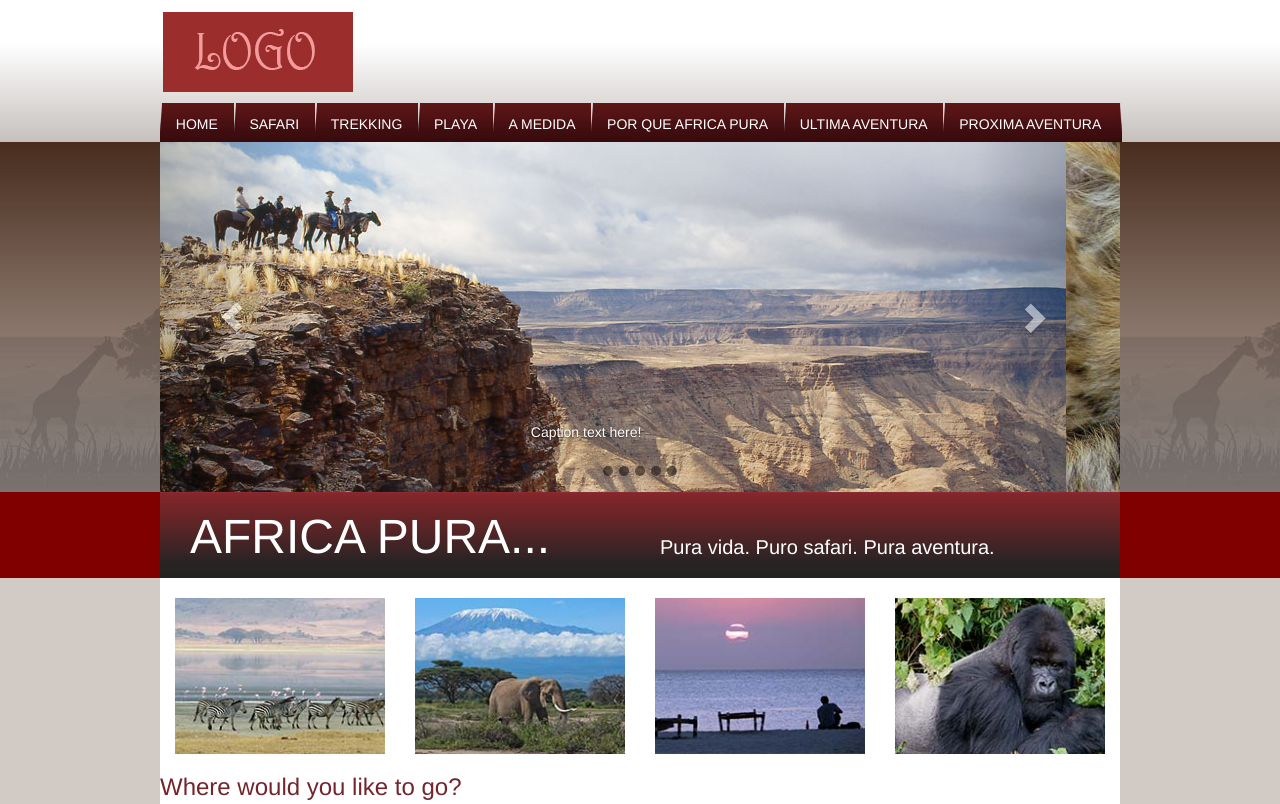
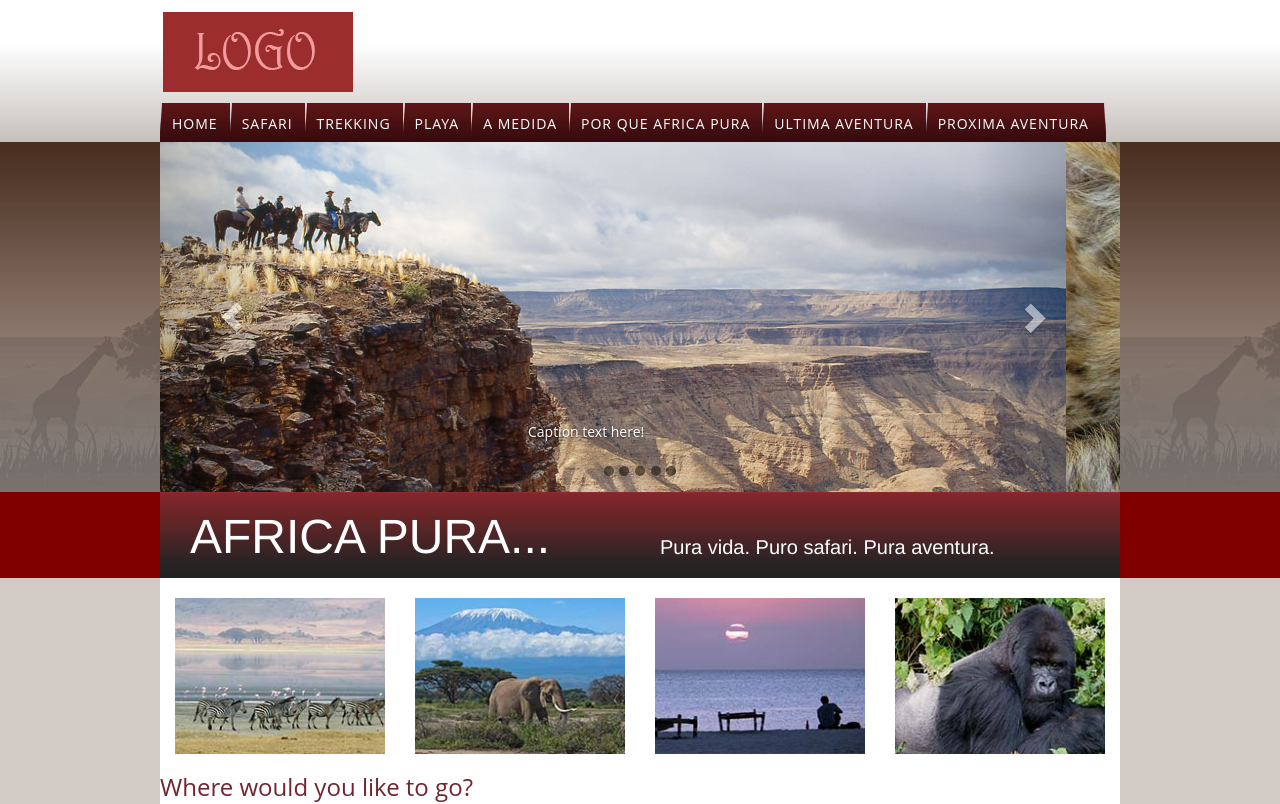
Before and after one commit to Zurc/africapura, a plain HTML site: page index.html in a window 1280 px wide. Shown: the top 804 px of the page. Drawn offline with nearby package versions, Linux system fonts and the light colour scheme.

Commit message:
letter spacing menu

```diff
--- a/css/main.css
+++ b/css/main.css
@@ -93,6 +93,7 @@ textarea {
 
 body {
     background: #d2cbc5;
+    font-family: "Open Sans", sans-serif;
 }
 
 .row {
@@ -182,7 +183,7 @@ nav ul li {
 nav ul li a {
     text-decoration: none;
     color: #fff;
-    padding: 10px 15.8px;
+    padding: 10px 12px;
     line-height: 3;
 }
 
@@ -191,6 +192,9 @@ nav ul li a:hover {
     color: #fff;
 }
 
+nav ul li a, nav ul li a:hover , nav ul ul li a, nav ul ul li a:hover {
+    letter-spacing: 1px;
+}
 nav ul ul {
     position: absolute;
     top: 100%;
@@ -268,7 +272,6 @@ nav ul ul {
 }
 
 .thumbnail h3 {
-    font-family: "Open Sans", sans-serif;
     display: none;
     position: absolute;
     top: 20px;
@@ -322,7 +325,6 @@ footer {
 
 .footer-menu h4, .footer-menu-last h4 {
     color: #72252D;
-    font-family: "Open Sans", sans-serif;
     font-size: 11px;
     font-weight: bold;
     line-height: 16px;
@@ -332,7 +334,6 @@ footer {
 .footer-menu a, .footer-menu-last a {
     margin-top: 7px;
     color: #FFF;
-    font-family: "Open Sans", sans-serif;
     font-size: 10px;
     line-height: 12px;
 }
```
